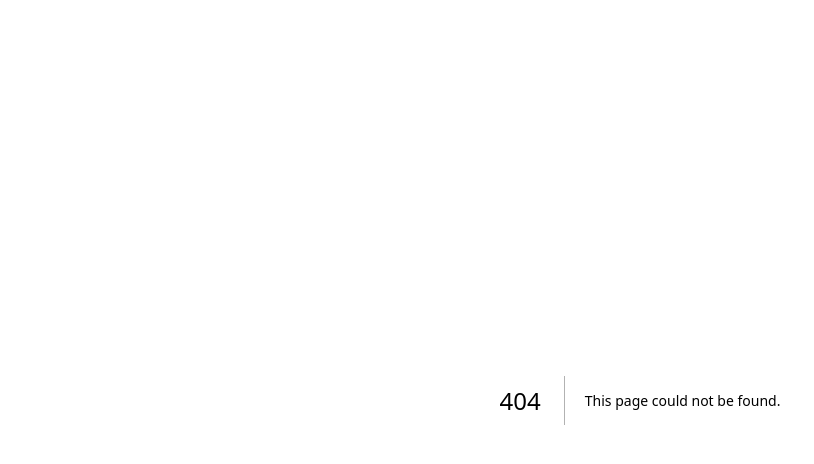
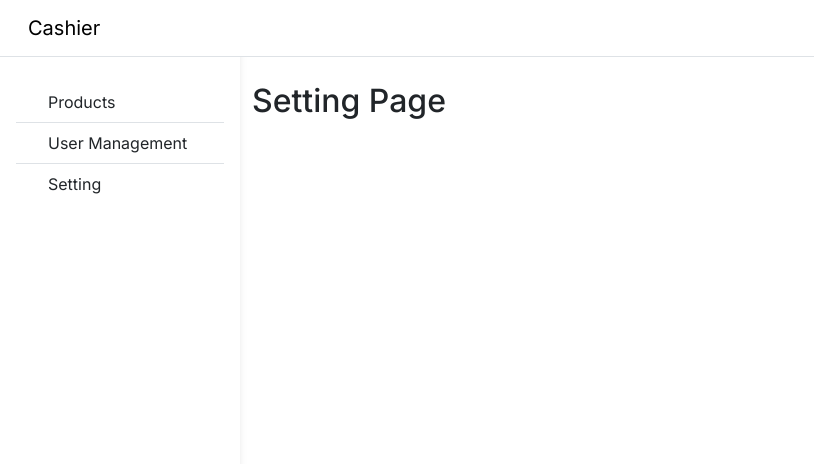
Before and after one commit to RNekoCloud/cashier, a Next.js app: page /setting in a window 1280 px wide. Before the commit this address had no page. Shown: the top 464 px of the page, without its empty margins (0-814 px from the left). Built offline with nearby package versions, Linux system fonts and the light colour scheme.

Commit message:
feat: Initial other page

```diff
--- /dev/null
+++ b/app/setting/page.js
@@ -0,0 +1,15 @@
+import Sidebar from "@/components/Sidebar";
+import Wrapper from "@/components/Wrapper";
+
+export default function Setting() {
+  return (
+    <>
+    <Sidebar />
+    <Wrapper childrenElement={
+      <>
+        <h2>Setting Page</h2>
+      </>
+    } />
+    </>
+  )
+}
```
Also changed, not shown: app/user-management/page.js (+9 -0 lines).
